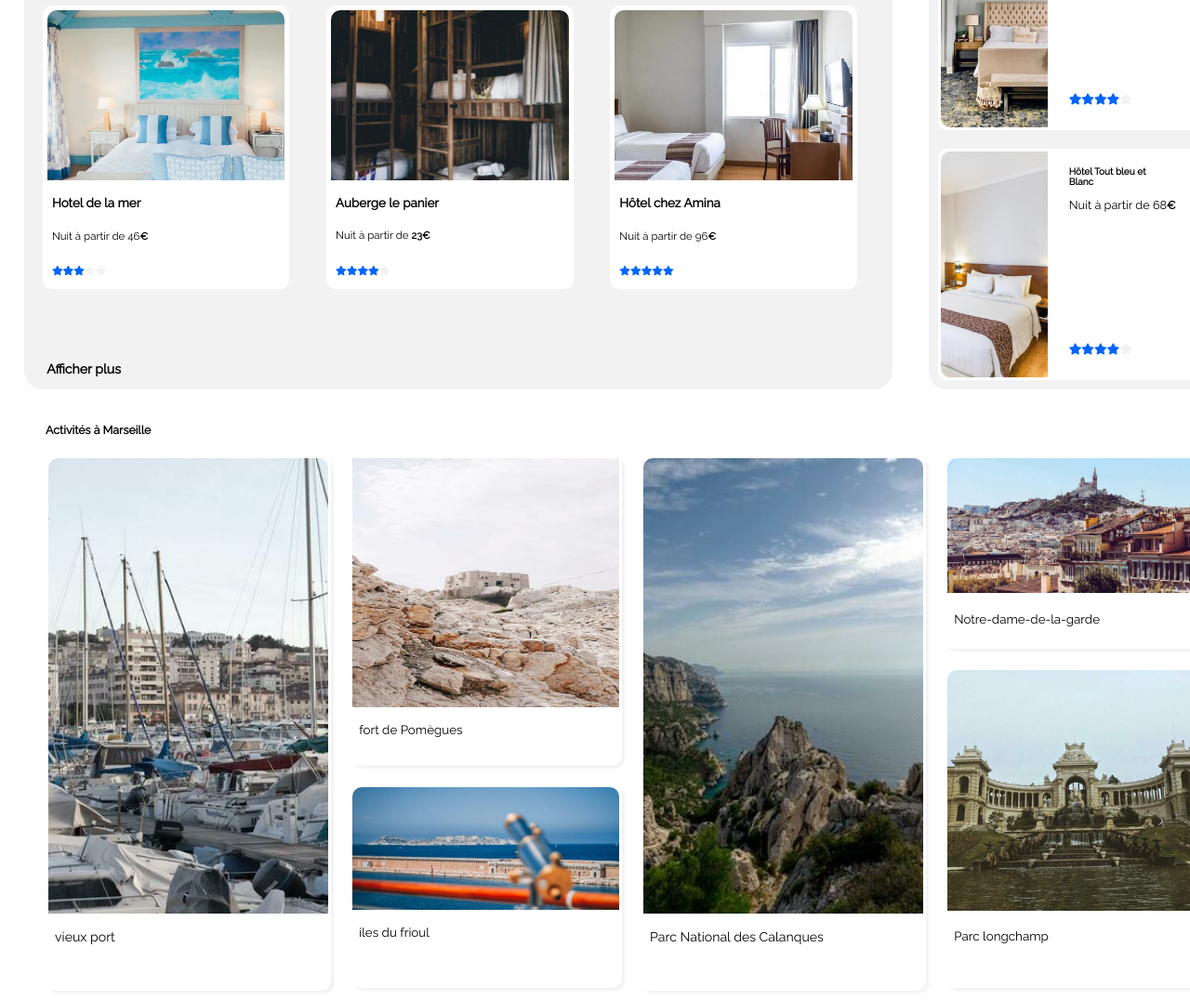
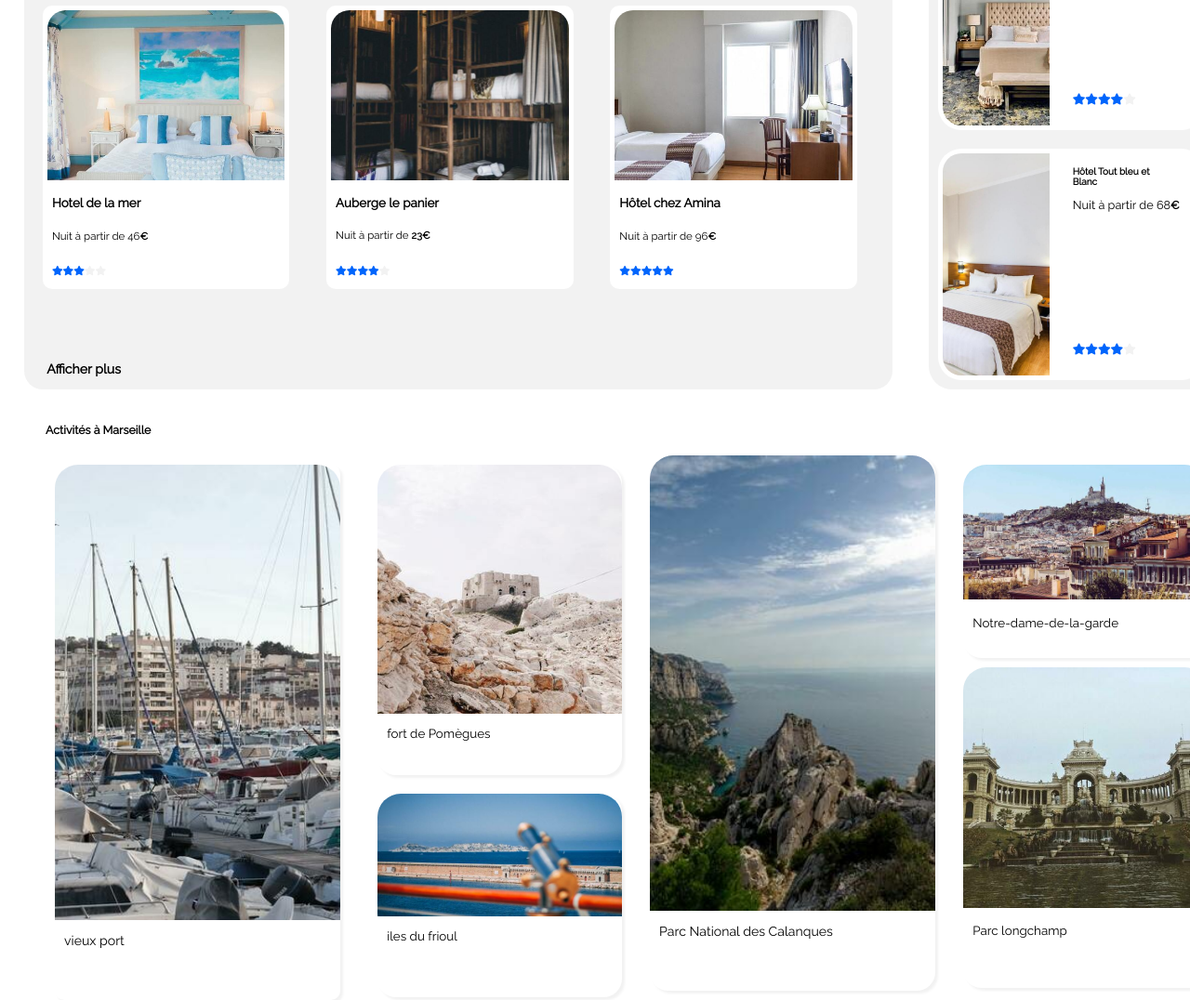
Before and after one commit to mahealain/_2_14012021, a plain HTML site: page index.html in a window 1280 px wide. Shown: the part 726-1802 px from the top of the page at 93% size. Drawn offline with Linux system fonts and the light colour scheme.

Commit message:
radius et place des hebergement et activite en mode bureaux

```diff
--- a/styles.css
+++ b/styles.css
@@ -351,7 +351,7 @@ header {
 aside {
   width: 24%;
   background-color: #f2f2f2;
-  border-radius: 20px;
+  border-radius: 25px;
   margin: 0 0 0 0;
   display: flex;
   flex-direction: column;
@@ -362,6 +362,7 @@ aside {
   display: inline-block;
   border-radius: 10px 10px 0 0;
   flex-direction: row;
+  border-radius: 25px 25px 0 0;
   background-color: #f2f2f2;
 }
 .populaireh {
@@ -387,7 +388,7 @@ aside {
   display: flex;
   flex-direction: row;
   margin: 10px 10px 10px 10px;
-  border-radius: 10px;
+  border-radius: 25px;
   height: 30%;
   background-color: #ffffff;
 }
@@ -441,20 +442,20 @@ aside {
   display: flex;
   flex-direction: column;
   width: 24%;
-  margin: 10px 10px 10px 10px;
+  margin: 20px 20px 20px 20px;
   height: 96%;
   border-radius: 10px 10px 10px 10px;
   box-shadow: 3px 3px 3px #f2f2f2;
 }
 .acti_c2 {
-  margin: 10px 10px 10px 10px;
+  margin: 20px 20px 20px 20px;
   display: flex;
   flex-direction: column;
   width: 24%;
   height: 96%;
 }
 .acti_c2_l1 {
-  border-radius: 10px 10px 10px 10px;
+  border-radius: 20px 20px 20px 20px;
   margin: 0 0 10px 0;
   height: 58%;
   width: 100%;
@@ -463,7 +464,7 @@ aside {
   box-shadow: 3px 3px 3px #f2f2f2;
 }
 .acti_c2_l2 {
-  border-radius: 10px 10px 10px 10px;
+  border-radius: 20px 20px 20px 20px;
   margin: 10px 0 0 0;
   height: 38%;
   width: 100%;
@@ -475,28 +476,28 @@ aside {
   display: flex;
   flex-direction: column;
   width: 24%;
-  border-radius: 10px 10px 10px 10px;
+  border-radius: 20px 20px 20px 20px;
   height: 96%;
   margin: 10px 10px 10px 10px;
   box-shadow: 3px 3px 3px #f2f2f2;
 }
 .acti_c4 {
-  margin: 10px 10px 10px 10px;
+  margin: 20px 20px 20px 20px;
   display: flex;
   flex-direction: column;
   width: 24%;
   height: 96%;
 }
 .acti_c4_l1 {
-  border-radius: 10px 10px 10px 10px;
+  border-radius: 20px 20px 20px 20px;
   margin: 0 0 10px 0;
   height: 36%;
   width: 100%;
   box-shadow: 3px 3px 3px #f2f2f2;
 }
 .acti_c4_l2 {
-  border-radius: 10px 10px 10px 10px;
-  margin: 10px 0 0 0;
+  border-radius: 20px 20px 20px 20px;
+  margin: 0 10px 0 0;
   height: 60%;
   width: 100%;
   box-shadow: 3px 3px 3px #f2f2f2;
@@ -544,7 +545,7 @@ footer {
   width: auto;
   height: 60%;
   object-fit: cover;
-  border-radius: 10px 10px 0 0;
+  border-radius: 20px 20px 0 0;
 }
 .hotel2 {
   height: 37%;
@@ -571,12 +572,11 @@ footer {
 }
 
 .populaires img {
-  margin: 3px;
+  margin: 5px;
   width: 40%;
   height: auto;
   object-fit: cover;
-  border-radius: 10px 0 0 10px;
-  margin: 3px;
+  border-radius: 20px 0 0 20px;
 }
 
 .etoiles {
@@ -598,41 +598,43 @@ section h2 {
 }
 .acti_c1 img,
 .acti_c3 img {
-  margin: 3px;
+  margin: 0;
   width: auto;
   height: 85%;
   object-fit: cover;
-  border-radius: 10px 10px 0 0;
+  border-radius: 25px 25px 0 0;
 }
 .acti_c2_l1 img {
-  margin: 3px;
+  margin: 0;
   width: auto;
   height: 80%;
+  object-fit: cover;
+  border-radius: 25px 25px 0 0;
 }
 
 .acti_c2_l2 img {
-  margin: 3px;
+  margin: 0;
   width: auto;
   height: 60%;
 
   object-fit: cover;
-  border-radius: 10px 10px 0 0;
+  border-radius: 25px 25px 0 0;
 }
 .acti_c4_l1 img {
-  margin: 3px;
-  width: 95%;
+  margin: 0;
+  width: 100%;
   height: 70%;
   min-height: 60%;
 
   object-fit: cover;
-  border-radius: 10px 10px 0 0;
+  border-radius: 25px 25px 0 0;
 }
 .acti_c4_l2 img {
-  margin: 3px;
-  width: 95%;
+  margin: 0;
+  width: 100%;
   height: 75%;
   object-fit: cover;
-  border-radius: 10px 10px 0 0;
+  border-radius: 25px 25px 0 0;
 }
 #activites p,
 #activites h1 {
@@ -789,7 +791,7 @@ section h2 {
     flex-direction: column;
     width: 95%;
     background-color: white;
-    border-radius: 20px;
+    border-radius: 25px;
     height: 62%;
   }
   .ligneherbergement {
```
